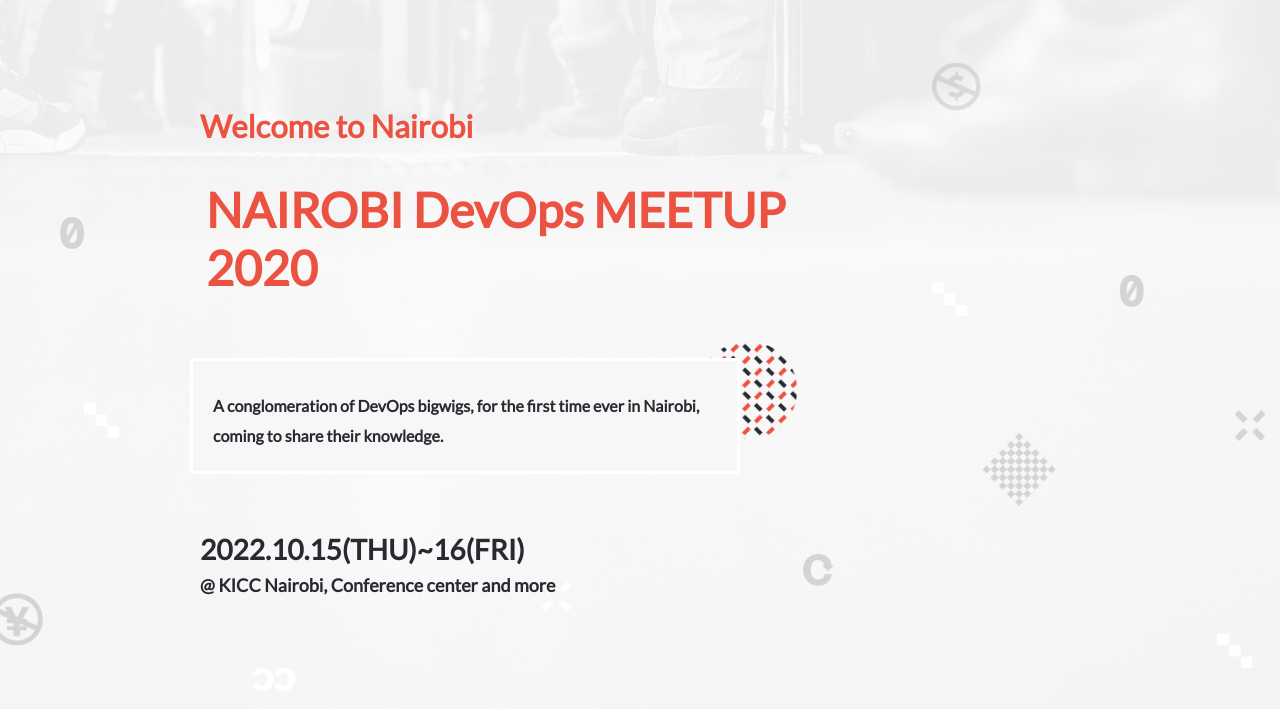
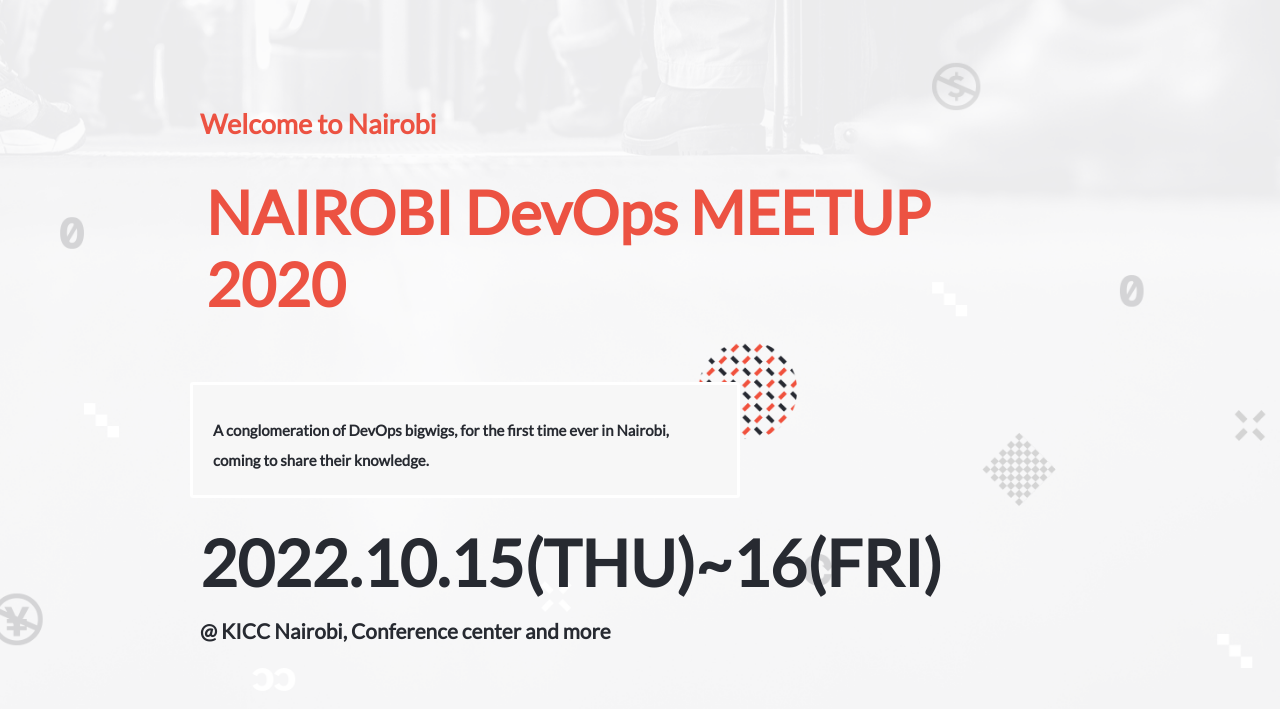
Before and after one commit to kennankole/global-summit, a website: page index.html in a window 1280 px wide. Shown: the part 91-800 px from the top of the page. Drawn offline with Linux system fonts and the light colour scheme.

Commit message:
Changed headline and date font-sizes

```diff
--- a/app/static/css/index.css
+++ b/app/static/css/index.css
@@ -113,17 +113,15 @@
 }
 
 .greetings {
-  font-size: 1.3rem;
+  font-size: 18px;
   color: #ec5242;
-
-  /* font-weight: 500; */
   padding: 10px;
   margin-bottom: 10px;
 }
 
 .headline-heading {
   padding: 16px;
-  font-size: 3rem;
+  font-size: 60px;
   font-weight: 900;
   line-height: 1.2;
   margin-bottom: 1rem;
@@ -145,25 +143,26 @@
   padding: 10px;
   padding-top: 20px;
   max-width: 100%;
-  font-size: 1rem;
+  font-size: 15px;
   font-weight: bold;
   color: #272a31;
 }
 
 .headline-date {
   margin-bottom: 100px;
-  padding: 10px;
+  padding: 0 10px;
 }
 
-.headline-date > h3 {
+.headline-date > h2 {
   line-height: 30px;
-  font-size: 28px;
+  font-size: 5vw;
   padding-top: 50px;
   color: #272a31;
+  margin-bottom: 30px;
 }
 
 .headline-date h5 {
-  font-size: 18px;
+  font-size: 1.3rem;
   padding-top: 10px;
   color: #272a31;
 }
@@ -567,7 +566,7 @@
 
   .headline-heading {
     padding: 0 40px;
-    font-size: 4vw;
+    font-size: 32px;
   }
 
   .headline-para {
--- a/index.html
+++ b/index.html
@@ -81,7 +81,7 @@
 					</p>
 				</div>
 				<div class="headline-date">
-					<h3>2022.10.15(THU)~16(FRI)</h3>
+					<h2>2022.10.15(THU)~16(FRI)</h2>
 					<h5>@ KICC Nairobi, Conference center and more</h5>
 				</div>
 
--- a/package.json
+++ b/package.json
@@ -1,6 +1,6 @@
 {
   "devDependencies": {
-    "stylelint": "^14.12.0",
+    "stylelint": "^14.12.1",
     "stylelint-config-standard": "^28.0.0"
   }
 }
```
Also changed, not shown: 2 other files.
